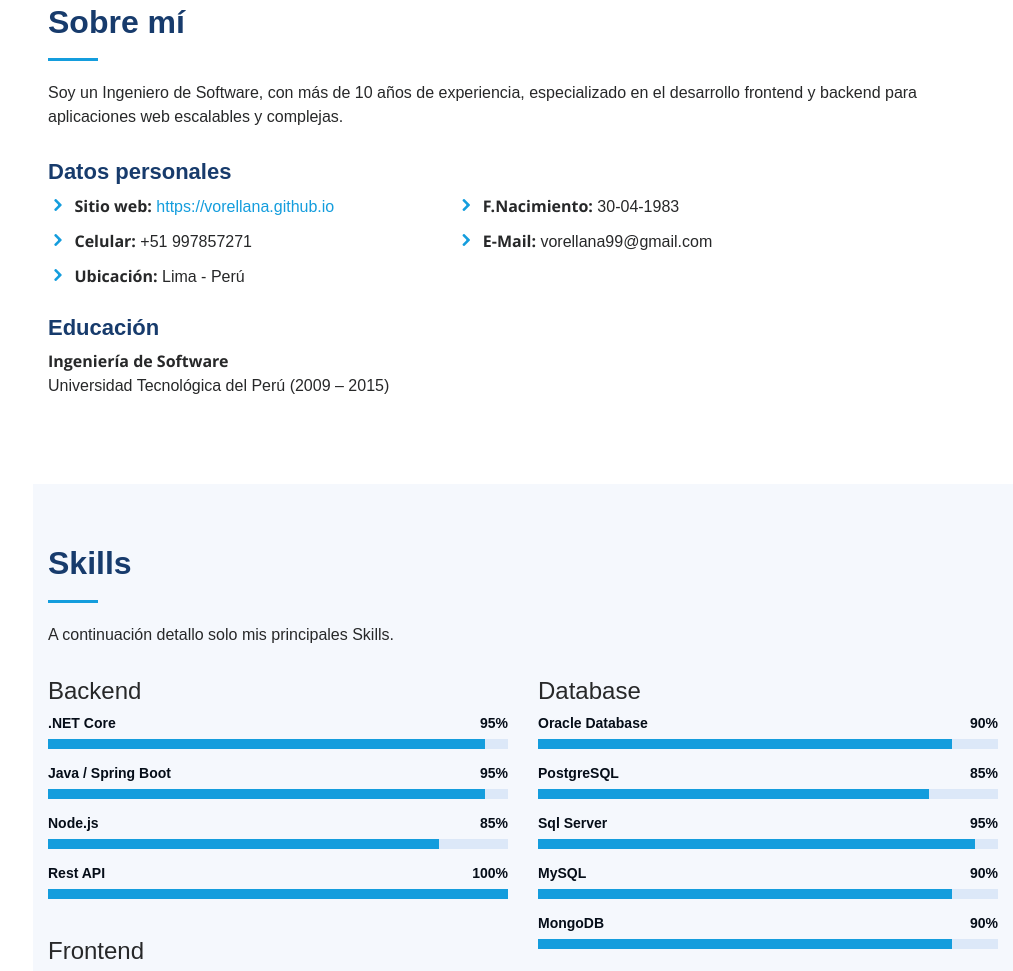
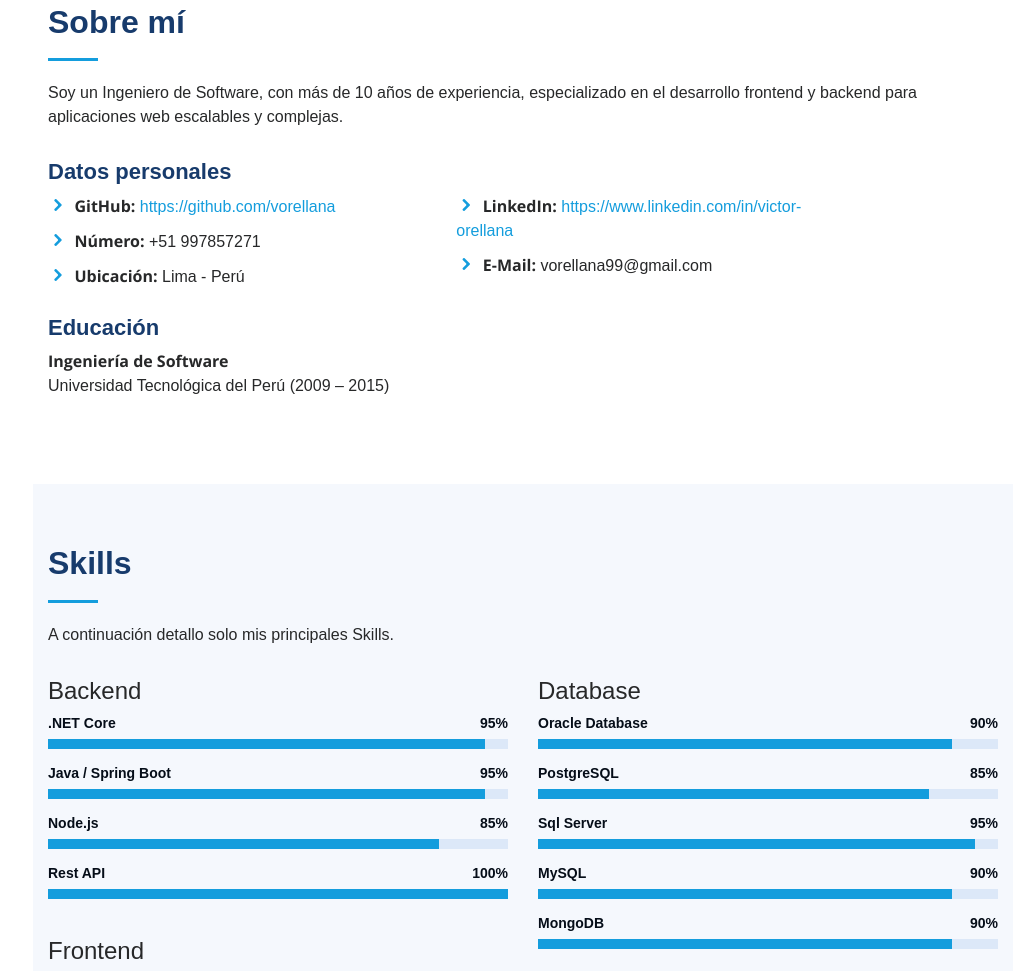
Before and after one commit to vorellana/vorellana.github.io, a plain HTML site: page index.html in a window 1280 px wide. Shown: the part 857-1828 px from the top of the page, without its empty margins (267-1280 px from the left). Drawn offline with Linux system fonts and the light colour scheme; a web font is replaced by a local one.

Commit message:
change - 1

```diff
--- a/index.html
+++ b/index.html
@@ -66,7 +66,7 @@
           <!-- <a href="#" class="instagram"><i class="bx bxl-instagram"></i></a> -->
           <!-- <a href="#" class="google-plus"><i class="bx bxl-skype"></i></a> -->
           <!-- <a href="https://www.google.com/" class="github"><i class="bx bxl-github"></i></a> -->
-          <a href="https://www.linkedin.com/in/victor-orellana-a690b477/" class="linkedin"><i class="bx bxl-linkedin"></i></a>
+          <a href="https://www.linkedin.com/in/victor-orellana/" target="_blank" class="linkedin"><i class="bx bxl-linkedin"></i></a>
           <!-- <a href="#" class="twitter"><i class="bx bxl-twitter"></i></a> -->
         </div>
       </div>
@@ -115,16 +115,18 @@
             <div class="row">
               <div class="col-lg-6">
                 <ul>
-                  <li><i class="icofont-rounded-right"></i> <strong>Sitio web:</strong>
-                    <a href="https://vorellana.github.io/">https://vorellana.github.io</a>
+                  <li><i class="icofont-rounded-right"></i> <strong>GitHub:</strong>
+                    <a href="https://github.com/vorellana" target="_blank">https://github.com/vorellana</a>
                    </li>
-                  <li><i class="icofont-rounded-right"></i> <strong>Celular:</strong> +51 997857271 </li>
+                  <li><i class="icofont-rounded-right"></i> <strong>Número:</strong> +51 997857271 </li>
                   <li><i class="icofont-rounded-right"></i> <strong>Ubicación:</strong> Lima - Perú </li>
                 </ul>
               </div>
               <div class="col-lg-6">
                 <ul>
-                  <li><i class="icofont-rounded-right"></i> <strong>F.Nacimiento:</strong> 30-04-1983</li>
+                  <li><i class="icofont-rounded-right"></i> <strong>LinkedIn:</strong>
+                    <a href="https://www.linkedin.com/in/victor-orellana/" target="_blank">https://www.linkedin.com/in/victor-orellana</a>
+                   </li>
                   <li><i class="icofont-rounded-right"></i> <strong>E-Mail:</strong> vorellana99@gmail.com </li>
                 </ul>
               </div>
```
